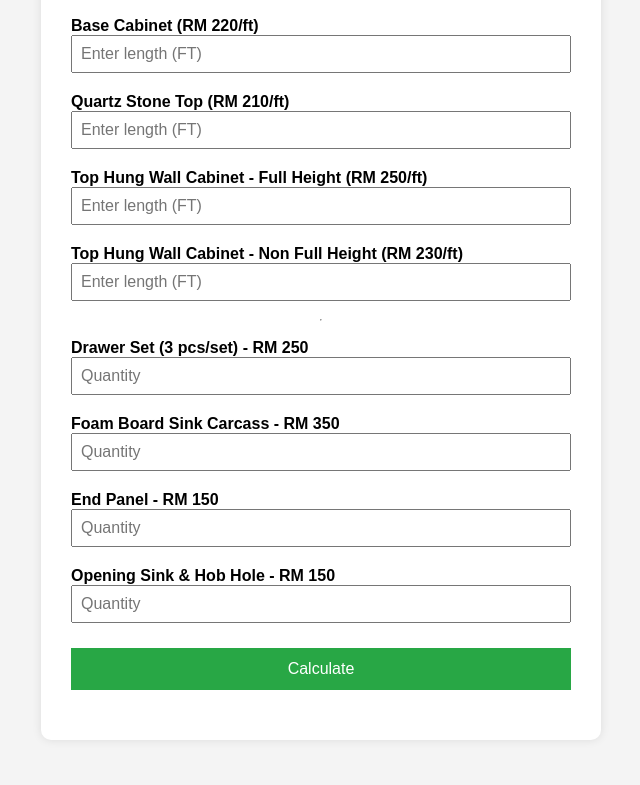
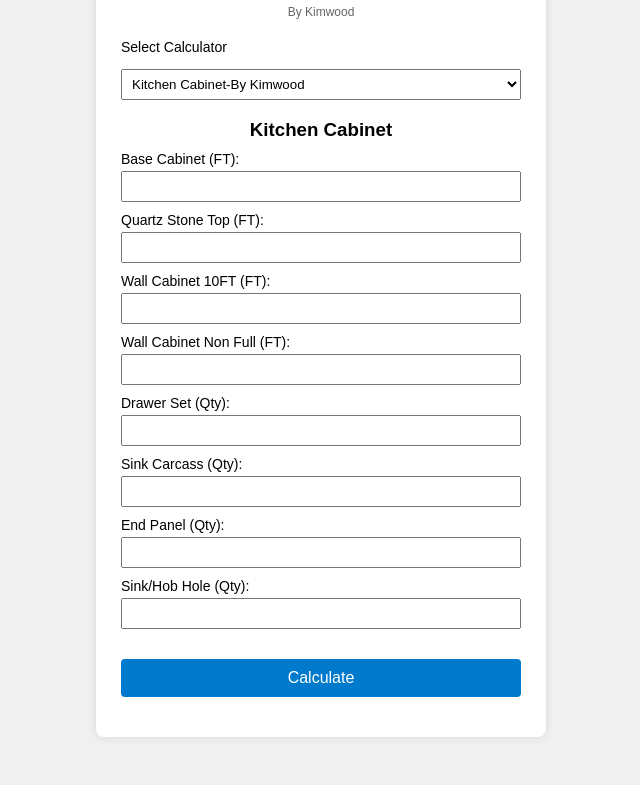
Before and after one commit to Chong95123/kitchencabinetcalculator, a plain HTML site: page index.html in a window 1280 px wide. Shown: the part 123-908 px from the top of the page, without its empty margins (319-959 px from the left). Before the commit the page ends 883 px from the top, so only its background shows below. Drawn offline with Linux system fonts and the light colour scheme.

Commit message:
Updated version with new features/fixes

```diff
--- a/index.html
+++ b/index.html
@@ -2,42 +2,46 @@
 <html lang="en">
 <head>
   <meta charset="UTF-8">
-  <title>Cabinet Pricing Calculator</title>
+  <title>Kimwood Pricing Calculator</title>
   <link rel="stylesheet" href="style.css">
 </head>
 <body>
-  <div class="container">
-    <h1>Cabinet Pricing Calculator</h1>
-    <form id="calc-form">
-      <label>Base Cabinet (RM 220/ft)</label>
-      <input type="number" id="baseFt" min="0" placeholder="Enter length (FT)">
+  <div class="wrapper">
+    <h2>Pricing Calculator</h2>
+    <p class="note">By Kimwood</p>
 
-      <label>Quartz Stone Top (RM 210/ft)</label>
-      <input type="number" id="quartzFt" min="0" placeholder="Enter length (FT)">
+    <label for="mode">Select Calculator</label>
+    <select id="mode">
+      <option value="kitchen">Kitchen Cabinet-By Kimwood</option>
+      <option value="cement">Cement Table Top- By Ali</option>
+    </select>
 
-      <label>Top Hung Wall Cabinet - Full Height (RM 250/ft)</label>
-      <input type="number" id="wallFullFt" min="0" placeholder="Enter length (FT)">
+    <div id="kitchenFields">
+      <h3>Kitchen Cabinet</h3>
+      <label>Base Cabinet (FT): <input type="number" id="baseFt"></label>
+      <label>Quartz Stone Top (FT): <input type="number" id="quartzFt"></label>
+      <label>Wall Cabinet 10FT (FT): <input type="number" id="wallFullFt"></label>
+      <label>Wall Cabinet Non Full (FT): <input type="number" id="wallNonFullFt"></label>
+      <label>Drawer Set (Qty): <input type="number" id="drawerSet"></label>
+      <label>Sink Carcass (Qty): <input type="number" id="foamSink"></label>
+      <label>End Panel (Qty): <input type="number" id="endPanel"></label>
+      <label>Sink/Hob Hole (Qty): <input type="number" id="sinkHole"></label>
+    </div>
 
-      <label>Top Hung Wall Cabinet - Non Full Height (RM 230/ft)</label>
-      <input type="number" id="wallNonFullFt" min="0" placeholder="Enter length (FT)">
+    <div id="cementFields" style="display:none">
+      <h3>Cement Table Top</h3>
+      <label>Length (FT): <input type="number" id="cementFt"></label>
+      <label>
+        Wall Option:
+        <select id="cementOption">
+          <option value="325">2 Wall - RM 325/ft</option>
+          <option value="280">1 Wall - RM 280/ft</option>
+          <option value="300">No Wall - RM 300/ft</option>
+        </select>
+      </label>
+    </div>
 
-      <hr>
-
-      <label>Drawer Set (3 pcs/set) - RM 250</label>
-      <input type="number" id="drawerSet" min="0" placeholder="Quantity">
-
-      <label>Foam Board Sink Carcass - RM 350</label>
-      <input type="number" id="foamSink" min="0" placeholder="Quantity">
-
-      <label>End Panel - RM 150</label>
-      <input type="number" id="endPanel" min="0" placeholder="Quantity">
-
-      <label>Opening Sink & Hob Hole - RM 150</label>
-      <input type="number" id="sinkHole" min="0" placeholder="Quantity">
-
-      <button type="button" onclick="calculate()">Calculate</button>
-    </form>
-
+    <button onclick="calculate()">Calculate</button>
     <div id="result"></div>
   </div>
 
--- a/script.js
+++ b/script.js
@@ -1,26 +1,39 @@
+document.getElementById("mode").addEventListener("change", function () {
+  const mode = this.value;
+  document.getElementById("kitchenFields").style.display = mode === "kitchen" ? "block" : "none";
+  document.getElementById("cementFields").style.display = mode === "cement" ? "block" : "none";
+  document.getElementById("result").textContent = '';
+});
+
 function calculate() {
-    // Per FT items
-    const base = parseFloat(document.getElementById('baseFt').value) || 0;
-    const quartz = parseFloat(document.getElementById('quartzFt').value) || 0;
-    const wallFull = parseFloat(document.getElementById('wallFullFt').value) || 0;
-    const wallNonFull = parseFloat(document.getElementById('wallNonFullFt').value) || 0;
+  const mode = document.getElementById("mode").value;
+  let total = 0;
 
-    // Per Unit items
-    const drawer = parseInt(document.getElementById('drawerSet').value) || 0;
-    const foam = parseInt(document.getElementById('foamSink').value) || 0;
-    const endPanel = parseInt(document.getElementById('endPanel').value) || 0;
-    const hole = parseInt(document.getElementById('sinkHole').value) || 0;
+  if (mode === "kitchen") {
+    const base = +document.getElementById("baseFt").value || 0;
+    const quartz = +document.getElementById("quartzFt").value || 0;
+    const wallFull = +document.getElementById("wallFullFt").value || 0;
+    const wallNon = +document.getElementById("wallNonFullFt").value || 0;
+    const drawer = +document.getElementById("drawerSet").value || 0;
+    const foam = +document.getElementById("foamSink").value || 0;
+    const end = +document.getElementById("endPanel").value || 0;
+    const hole = +document.getElementById("sinkHole").value || 0;
 
-    // Pricing
-    const total =
-      (base * 220) +
-      (quartz * 210) +
-      (wallFull * 250) +
-      (wallNonFull * 230) +
-      (drawer * 250) +
-      (foam * 350) +
-      (endPanel * 150) +
-      (hole * 150);
+    total += base * 220;
+    total += quartz * 210;
+    total += wallFull * 250;
+    total += wallNon * 230;
+    total += drawer * 250;
+    total += foam * 350;
+    total += end * 150;
+    total += hole * 150;
+  }
 
-    document.getElementById('result').innerHTML = `<h2>Total Price: RM ${total.toFixed(2)}</h2>`;
+  if (mode === "cement") {
+    const cementFt = +document.getElementById("cementFt").value || 0;
+    const pricePerFt = +document.getElementById("cementOption").value;
+    total += cementFt * pricePerFt;
   }
+
+  document.getElementById("result").textContent = "Total: RM " + total.toFixed(2);
+}
--- a/style.css
+++ b/style.css
@@ -1,55 +1,64 @@
 body {
-    font-family: Arial, sans-serif;
-    background-color: #f4f4f4;
-    margin: 0;
-    padding: 20px;
+  font-family: sans-serif;
+  background: #f0f0f0;
+  display: flex;
+  justify-content: center;
+  align-items: flex-start;
+  padding: 40px;
 }
 
-  .container {
-    max-width: 500px;
+.wrapper {
   background: #fff;
-    padding: 30px;
-    margin: auto;
-    border-radius: 10px;
+  padding: 20px 25px;
+  border-radius: 8px;
   box-shadow: 0 0 10px rgba(0,0,0,0.1);
+  width: 100%;
+  max-width: 400px;
 }
 
-  h1, h2 {
+h2, h3 {
   text-align: center;
+  margin-bottom: 10px;
 }
 
-  form {
-    display: flex;
-    flex-direction: column;
+.note {
+  text-align: center;
+  font-size: 12px;
+  color: #666;
+  margin-bottom: 20px;
 }
 
 label {
-    margin-top: 10px;
-    font-weight: bold;
+  display: block;
+  margin: 10px 0;
+  font-size: 14px;
 }
 
-  input {
-    padding: 8px;
-    font-size: 16px;
-    margin-bottom: 10px;
+input, select {
+  width: 100%;
+  padding: 6px;
+  margin-top: 4px;
+  box-sizing: border-box;
 }
 
 button {
-    padding: 12px;
-    background-color: #28a745;
+  margin-top: 20px;
+  width: 100%;
+  padding: 10px;
+  background: #007acc;
   color: white;
   border: none;
-    margin-top: 15px;
   font-size: 16px;
   cursor: pointer;
+  border-radius: 4px;
 }
 
 button:hover {
-    background-color: #218838;
+  background: #005f99;
 }
 
 #result {
   margin-top: 20px;
+  font-weight: bold;
   text-align: center;
-    font-size: 18px;
 }
```
Lines whose indentation alone changed are shown as unchanged.
